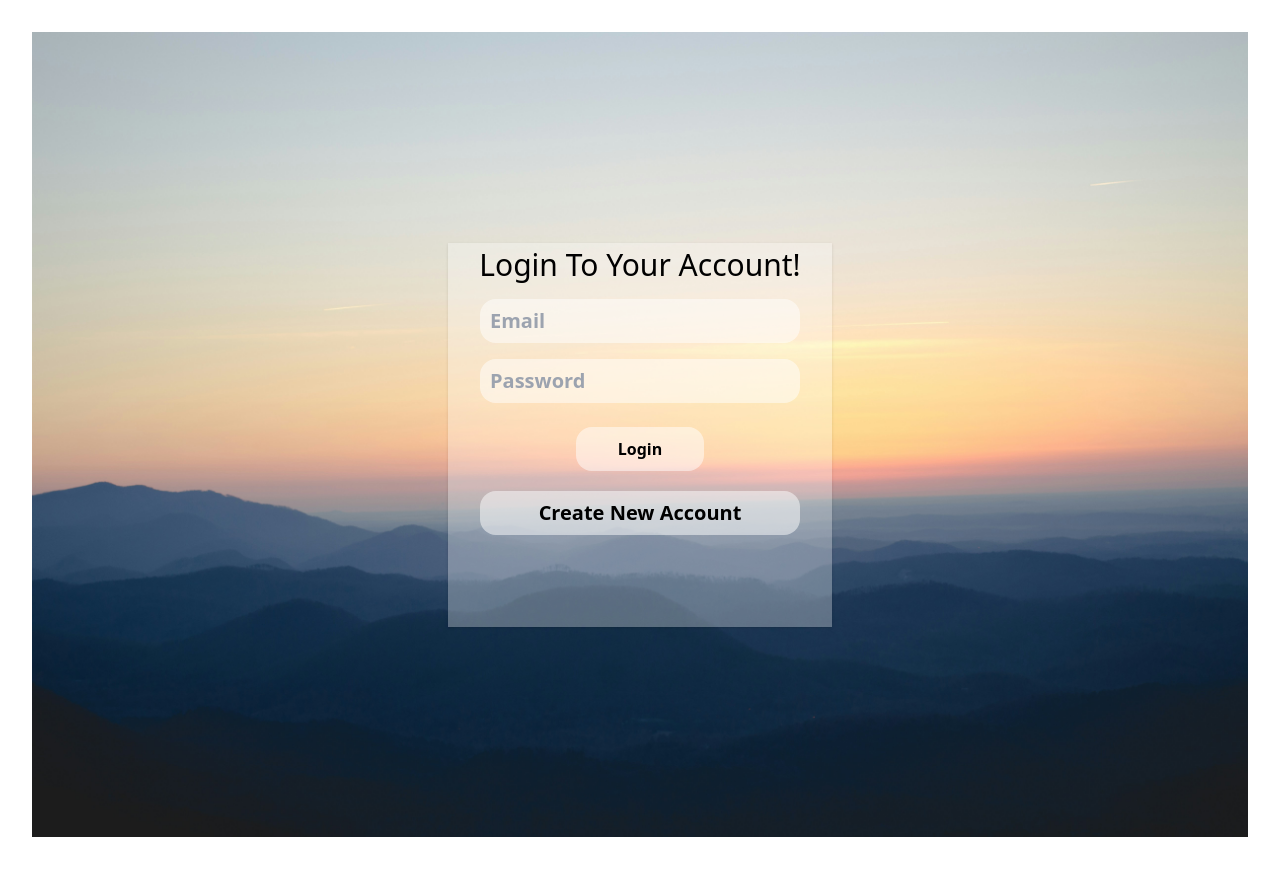
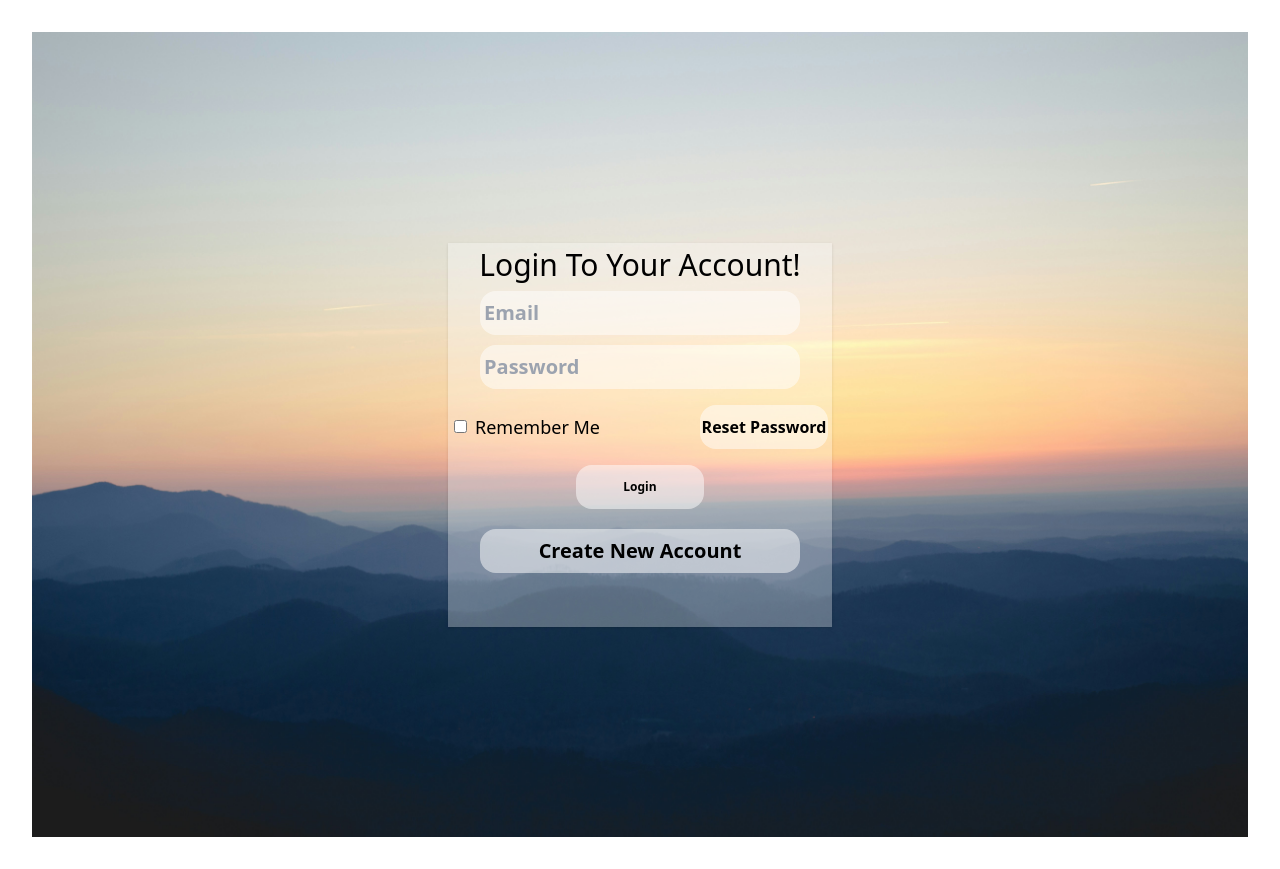
Before and after one commit to Simun234/nature-app, a React (Vite) app in the folder nature-app/: page / in a window 1280 px wide. Built offline with nearby package versions, Linux system fonts and the light colour scheme.

Commit message:
create file for user when forgot password

```diff
--- /dev/null
+++ b/nature-app/src/Components/ResetPassword.tsx
@@ -0,0 +1,59 @@
+import { FormEventHandler, useState } from "react";
+import "../index.css";
+
+const users = [
+  { username: "user1", email: "user1@example.com", password: "password1" },
+  { username: "user2", email: "user2@example.com", password: "password2" },
+];
+
+const ResetPassword = () => {
+  const [newPassword, setNewPassword] = useState("");
+  const [email, setEmail] = useState("");
+
+  const handlePasswordReset: FormEventHandler<HTMLFormElement> = (event) => {
+    event.preventDefault();
+    // Find the user with the given email
+    const user = users.find((user) => user.email === email);
+
+    if (user) {
+      // Reset the user's password
+      user.password = newPassword;
+      console.log(`Password for ${email} has been reset successfully.`);
+    } else {
+      console.log(`No user found with the email ${email}.`);
+    }
+  };
+
+  return (
+    <div>
+      <h1 className="font-sans text-2xl text-black p-1 lg:text-3xl md:text-2xl sm:text-lg">
+        Reset Your Password
+      </h1>
+      <form onSubmit={handlePasswordReset}>
+        <input
+          type="password"
+          placeholder="Enter new password"
+          className="bg-white bg-opacity-50 rounded-2xl text-black font-bold mt-1 p-1  lg:w-80 lg:h-11 lg:text-xl sm:w-40 sm:h-6 sm:text-sm"
+          value={newPassword}
+          onChange={(e) => setNewPassword(e.target.value)}
+        />
+        <input
+          type="email"
+          placeholder="Enter your email"
+          className="bg-white bg-opacity-50 rounded-2xl text-black font-bold mt-1 p-1  lg:w-80 lg:h-11 lg:text-xl sm:w-40 sm:h-6 sm:text-sm"
+          value={email}
+          onChange={(e) => setEmail(e.target.value)}
+        />
+        <button
+          type="submit"
+          className="bg-white bg-opacity-50 rounded-2xl text-black font-bold mt-4 lg:w-32 lg:h-11
+            md:p-0 w-9 h-auto sm:w-30 sm:h-14 text-xs p-0.5"
+        >
+          Reset Password
+        </button>
+      </form>
+    </div>
+  );
+};
+
+export default ResetPassword;
--- a/nature-app/src/LoginSignup/LoginSignup.tsx
+++ b/nature-app/src/LoginSignup/LoginSignup.tsx
@@ -1,4 +1,4 @@
-import React from "react";
+import React, { ChangeEvent } from "react";
 import { SubmitHandler, useForm } from "react-hook-form";
 import { useNavigate } from "react-router-dom";
 import {
@@ -22,19 +22,16 @@ const LoginSignup = () => {
   const db = getFirestore();
   const [isLoginForm, setIsLoginForm] = React.useState(true);
   const [errorMessage, setErrorMessage] = React.useState("");
+  const [rememberMe] = React.useState(false);
 
   const onLoginSubmit: SubmitHandler<FormValues> = async ({
     email,
     password,
   }) => {
     try {
-      const userCredential = await signInWithEmailAndPassword(
-        auth,
-        email,
-        password
-      );
+      await signInWithEmailAndPassword(auth, email, password);
       navigate("/dashboard", {
-        state: { firstTask: "Your first task goes here..." },
+        state: { firstQuestion: "Your first question goes here..." },
       });
     } catch (error: any) {
       setErrorMessage(error.message || "Failed to login.");
@@ -68,12 +65,16 @@ const LoginSignup = () => {
     reset();
   };
 
+  function handleRememberMeChange(_event: ChangeEvent<HTMLInputElement>): void {
+    throw new Error("Function not implemented.");
+  }
+
   return (
     <div className="relative">
       <img className="w-full h-full" src={Image} alt="Background" />
-      <div className="bg-white bg-opacity-30 shadow absolute top-1/2 left-1/2 transform -translate-x-1/2 -translate-y-1/2 lg:w-96 lg:h-96 md:w-64 md:h-64 sm:w-48 sm:h-64">
+      <div className="bg-white bg-opacity-30 shadow absolute top-1/2 left-1/2 transform -translate-x-1/2 -translate-y-1/2 lg:w-96 lg:h-96 md:w-64 md:h-64 sm:w-40 sm:h-50">
         <h1 className="font-sans text-2xl text-black p-1 lg:text-3xl md:text-2xl sm:text-lg">
-          {isLoginForm ? "Login To Your Account!" : "Create New Account"}
+          {isLoginForm ? "Login To Your Account!" : "Create New Account!"}
         </h1>
         <form
           onSubmit={handleSubmit(isLoginForm ? onLoginSubmit : onSignupSubmit)}
@@ -83,26 +84,45 @@ const LoginSignup = () => {
             {...register("email")}
             autoComplete="off"
             placeholder="Email"
-            className="bg-white bg-opacity-50 rounded-2xl text-black font-bold mt-3 p-2.5 lg:w-80 lg:h-11 lg:text-xl sm:w-40 sm:h-6 sm:text-sm"
+            className="bg-white bg-opacity-50 rounded-2xl text-black font-bold mt-1 p-1  lg:w-80 lg:h-11 lg:text-xl sm:w-40 sm:h-6 sm:text-sm"
           />
           <input
             type="password"
             {...register("password")}
             placeholder="Password"
             autoComplete="current-password"
-            className="bg-white bg-opacity-50 rounded-2xl text-black font-bold mt-4 p-2.5 lg:w-80 lg:h-11 lg:text-xl sm:w-40 sm:h-6 sm:text-sm"
+            className="bg-white bg-opacity-50 rounded-2xl text-black font-bold mt-2.5 p-1   lg:w-80 lg:h-11 lg:text-xl sm:w-40 sm:h-6 sm:text-sm"
           />
-          <br />
+          <div className="flex justify-between items-center mt-4">
+            <label className="flex items-center">
+              <input
+                type="checkbox"
+                checked={rememberMe}
+                onChange={handleRememberMeChange}
+                className="ml-1.5"
+              />
+              <span className="ml-2 text-xs lg:text-lg md:text-base">
+                Remember Me
+              </span>
+            </label>
+            <button
+              type="button"
+              className="bg-white bg-opacity-50 rounded-2xl text-black font-bold lg:w-32 lg:h-11 lg:text-base lg:mr-1 sm:w-24 sm:h-8 text-xs mr-1"
+            >
+              Reset Password
+            </button>
+          </div>
           <button
             type="submit"
-            className="bg-white bg-opacity-50 rounded-2xl text-black font-bold mt-6 lg:w-32 lg:h-11 sm:w-24 sm:h-8"
+            className="bg-white bg-opacity-50 rounded-2xl text-black font-bold mt-4 lg:w-32 lg:h-11
+            md:p-0 w-9 h-auto sm:w-30 sm:h-14 text-xs p-0.5"
           >
             {isLoginForm ? "Login" : "Create"}
           </button>
         </form>
         <button
           onClick={toggleForm}
-          className="bg-white bg-opacity-50 rounded-2xl text-black font-bold mt-5 lg:w-80 lg:h-11 lg:text-xl sm:w-40 sm:h-6 sm:text-sm"
+          className="bg-white bg-opacity-50 rounded-2xl text-black font-bold mt-5 lg:w-80 lg:h-11 lg:text-xl   sm:w-40 sm:h-6 sm: text-xs p-1"
         >
           {isLoginForm ? "Create New Account" : "Back to Login"}
         </button>
```
